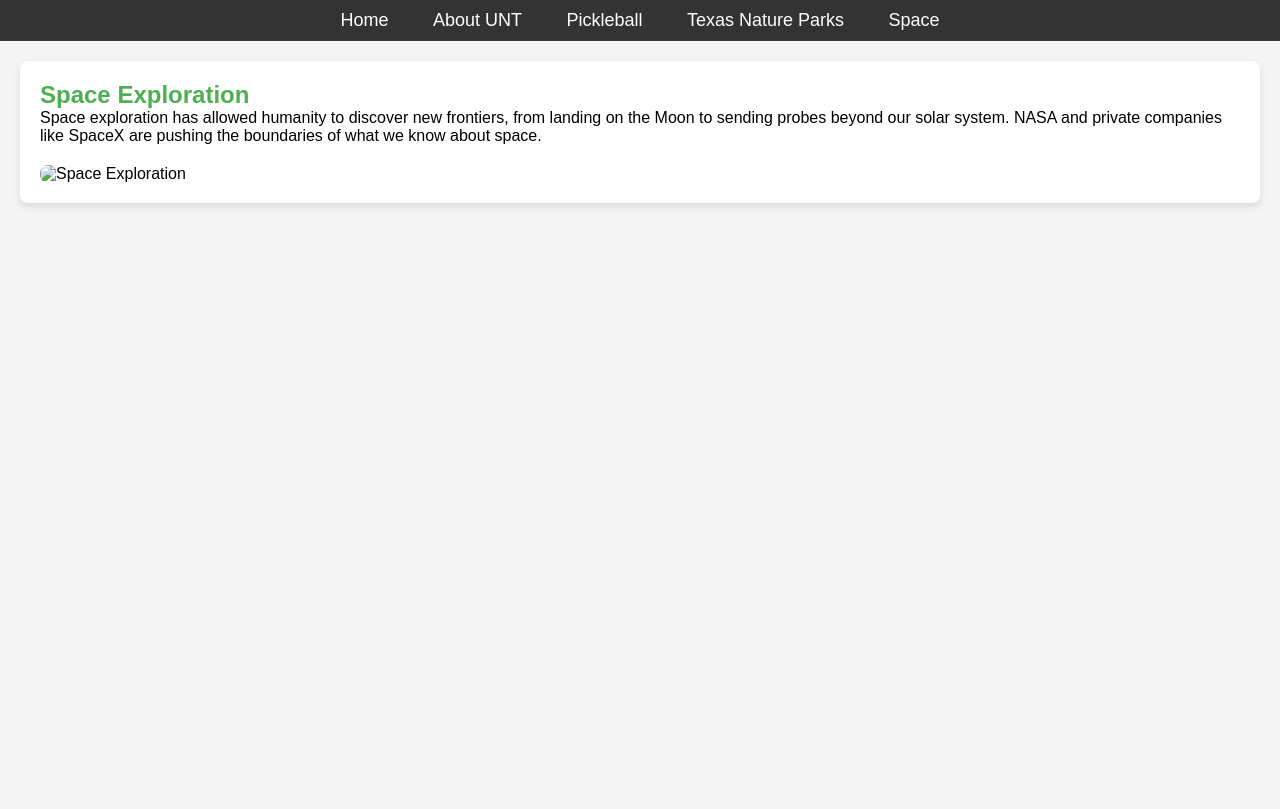
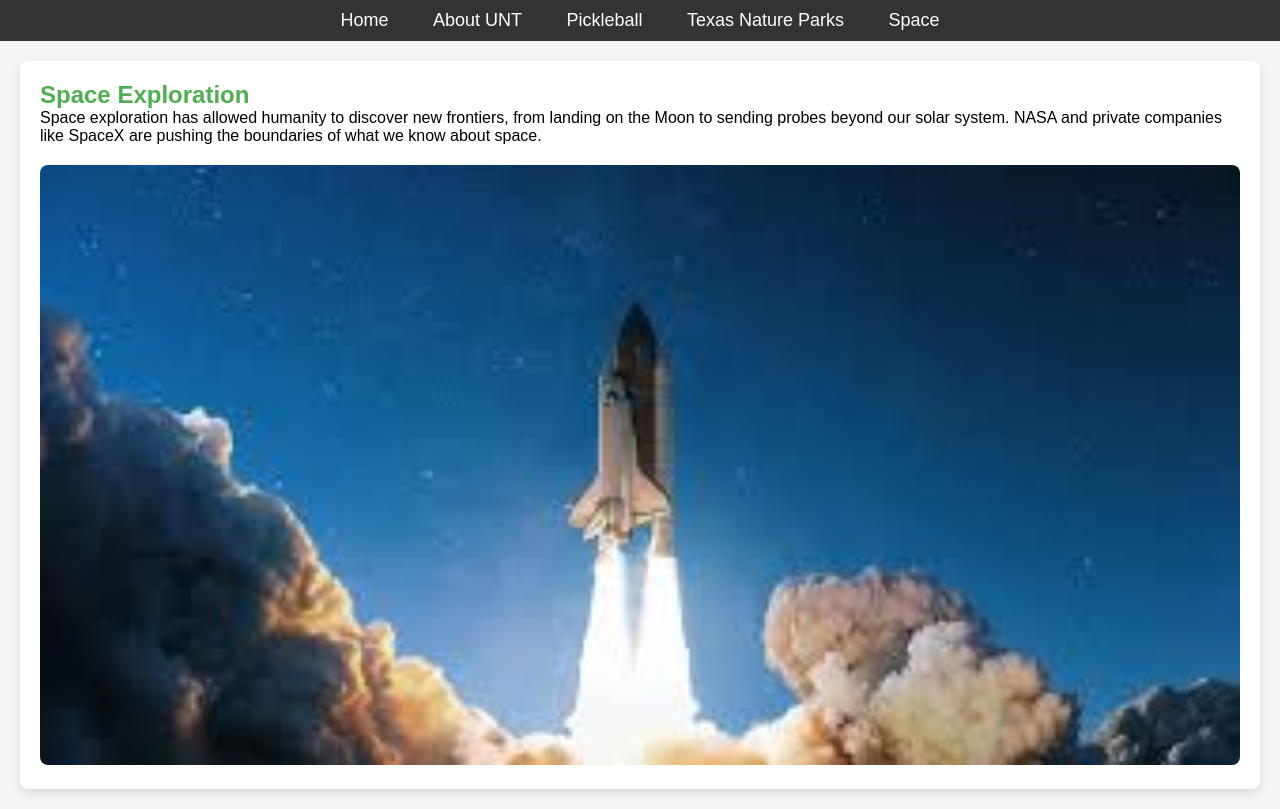
Before and after one commit to MrMan2345/NoahMunoz, a plain HTML site: page space.html in a window 1280 px wide. Drawn offline with Linux system fonts and the light colour scheme.

Commit message:
Update space.html

```diff
--- a/space.html
+++ b/space.html
@@ -23,7 +23,7 @@
     <section id="space">
         <h2>Space Exploration</h2>
         <p>Space exploration has allowed humanity to discover new frontiers, from landing on the Moon to sending probes beyond our solar system. NASA and private companies like SpaceX are pushing the boundaries of what we know about space.</p>
-        <img src="images/space-exploration.jpg" alt="Space Exploration" width="100%">
+        <img src="images/space-image.jpg" alt="Space Exploration" width="100%">
     </section>
 
 </body>
```
